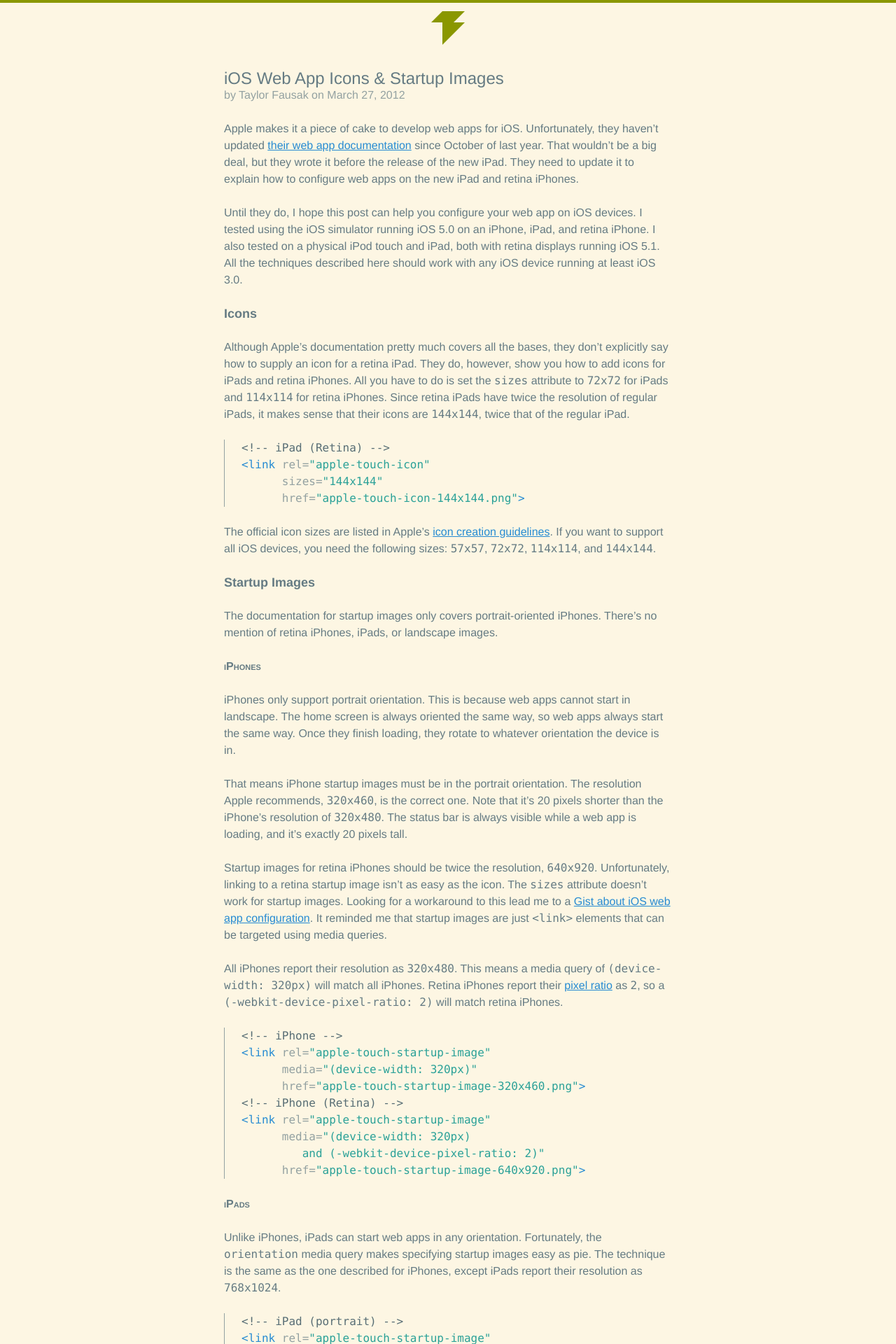
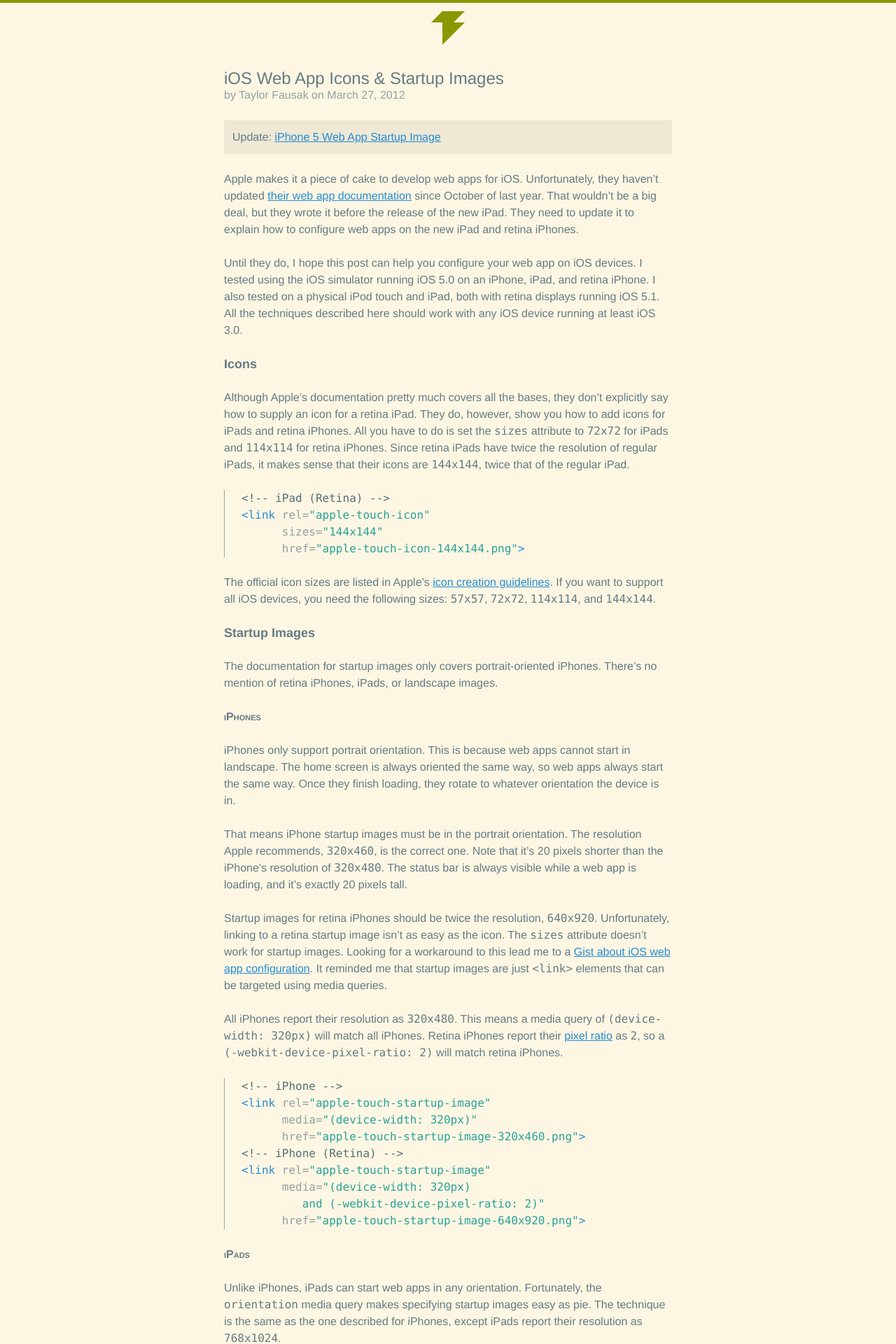
Before and after one commit to tfausak/tfausak.github.io, a Jekyll site: the page built from _posts/2012-03-27-ios-web-app-icons-and-startup-images.md, in a window 1280 px wide. Shown: the top 1920 px of the page at 70% size. Built offline with Jekyll 4.4.1, drawn with Linux system fonts in a browser that asks for light colours.

Commit message:
Add link to iPhone 5 post from old iOS post.

```diff
--- a/_posts/2012-03-27-ios-web-app-icons-and-startup-images.md
+++ b/_posts/2012-03-27-ios-web-app-icons-and-startup-images.md
@@ -2,6 +2,8 @@
 layout: post
 title: iOS Web App Icons & Startup Images
 ---
+
+<aside>Update: <a href="/2012/09/20/iphone-5-web-app-startup-image/">iPhone 5 Web App Startup Image</a></aside>
 
 Apple makes it a piece of cake to develop web apps for iOS.
 Unfortunately, they haven't updated [their web app documentation][1]
--- a/static/styles/main.css
+++ b/static/styles/main.css
@@ -253,6 +253,11 @@
 .footer .home:before {
     content: '\2190';
 }
+aside {
+    background: #eee8d5;
+    margin: 1.5em 0;
+    padding: 0.75em;
+}
 
 /*
     Social widgets
```
Also changed, not shown: static/styles/all.min.css.
